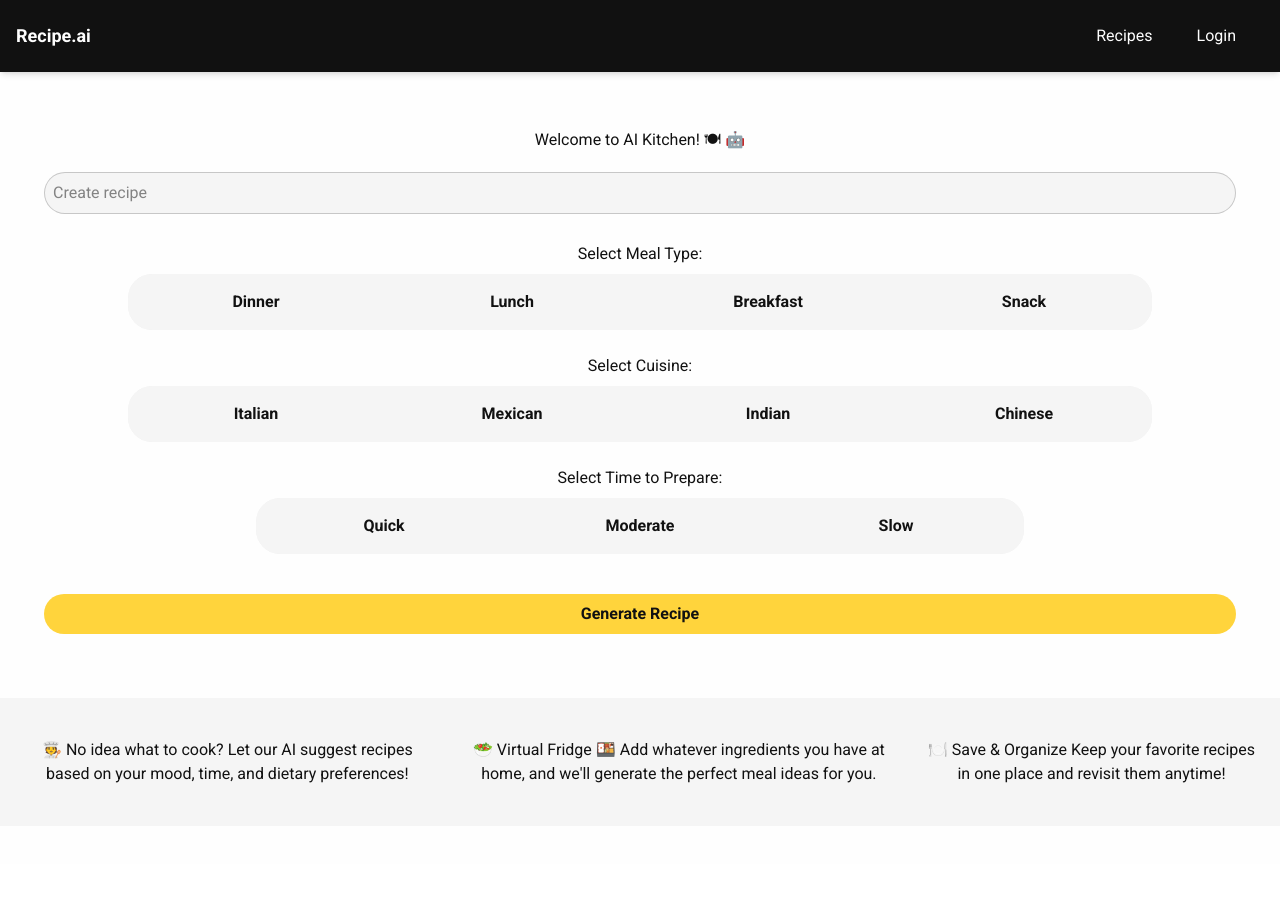
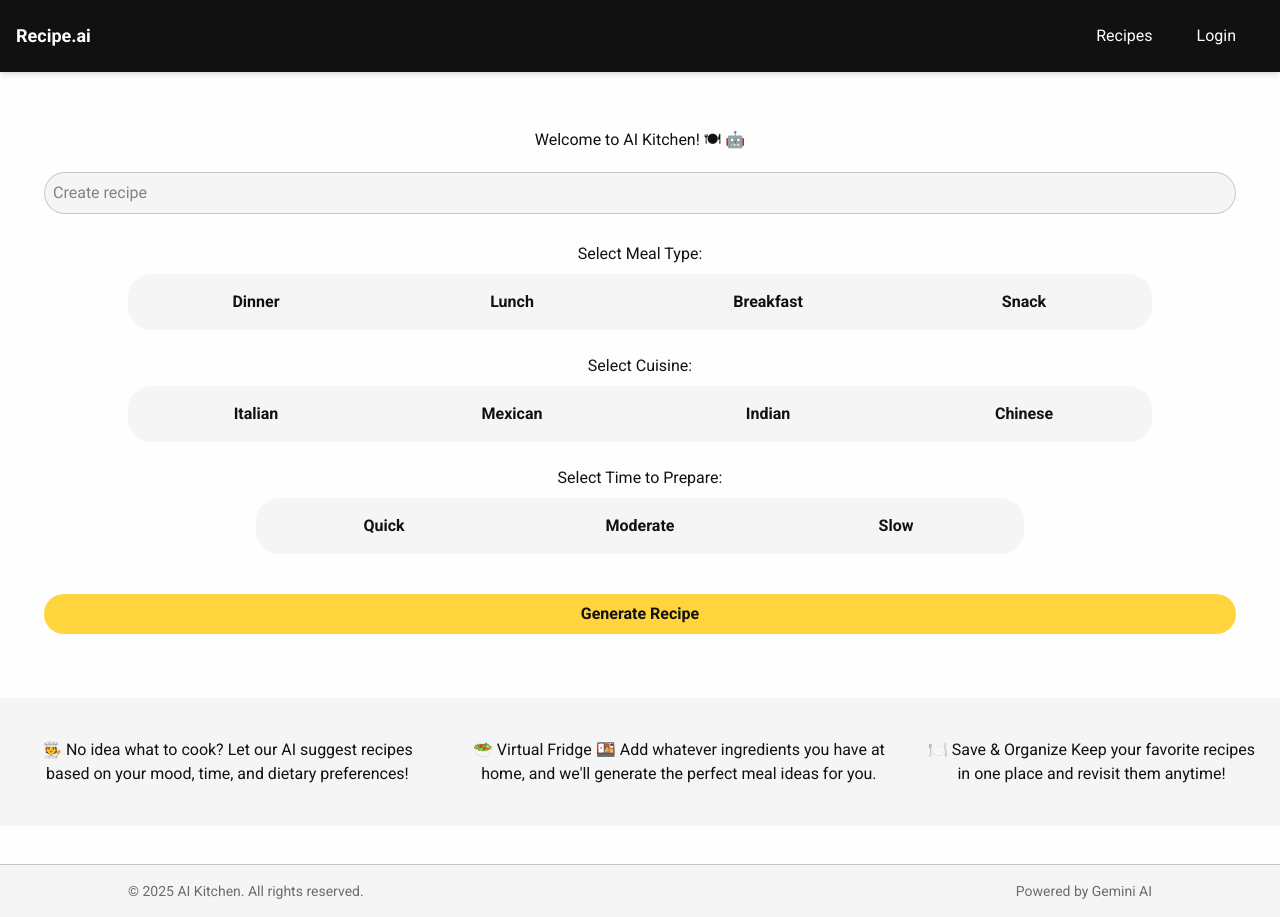
Before and after one commit to jakubsulima/recipeAi, a React (Vite) app in the folder frontend/recipeai/: page / in a window 1280 px wide. Before the commit the page ends 864 px from the top, so only its background shows below. Built offline with nearby package versions, Linux system fonts and the light colour scheme.

Commit message:
feature:Added footer component

```diff
--- a/frontend/recipeai/src/components/Footer.tsx
+++ b/frontend/recipeai/src/components/Footer.tsx
@@ -1,5 +1,12 @@
 const Footer = () => {
-  return <div className=""></div>;
+  return (
+    <footer className="w-full bg-secondary border-t border-primary/20 mt-auto py-4 px-6">
+      <div className="max-w-5xl mx-auto flex flex-col md:flex-row items-center justify-between gap-2 text-text/60 text-sm">
+        <span>© {new Date().getFullYear()} AI Kitchen. All rights reserved.</span>
+        <span>Powered by Gemini AI</span>
+      </div>
+    </footer>
+  );
 };
 
 export default Footer;
```
